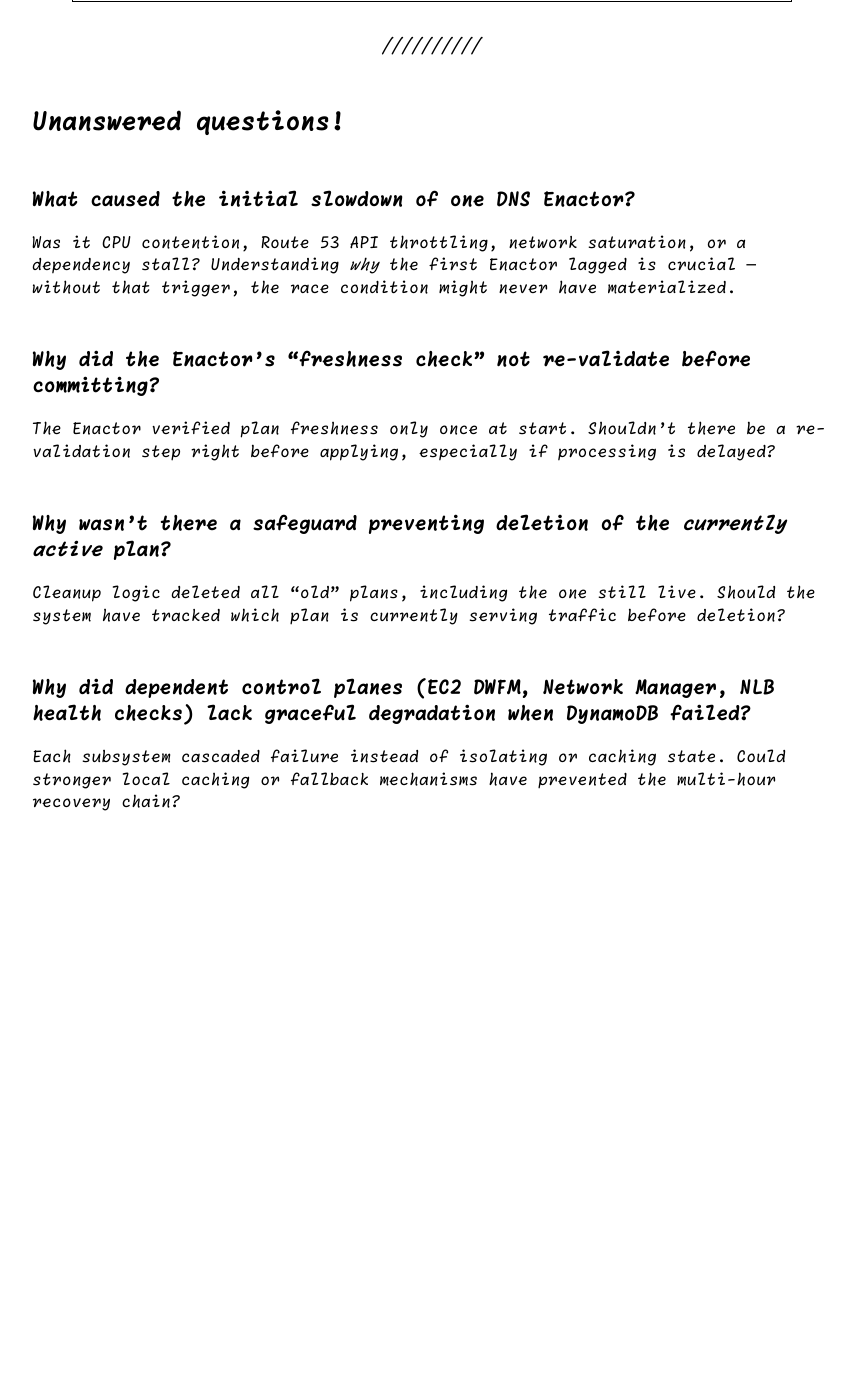
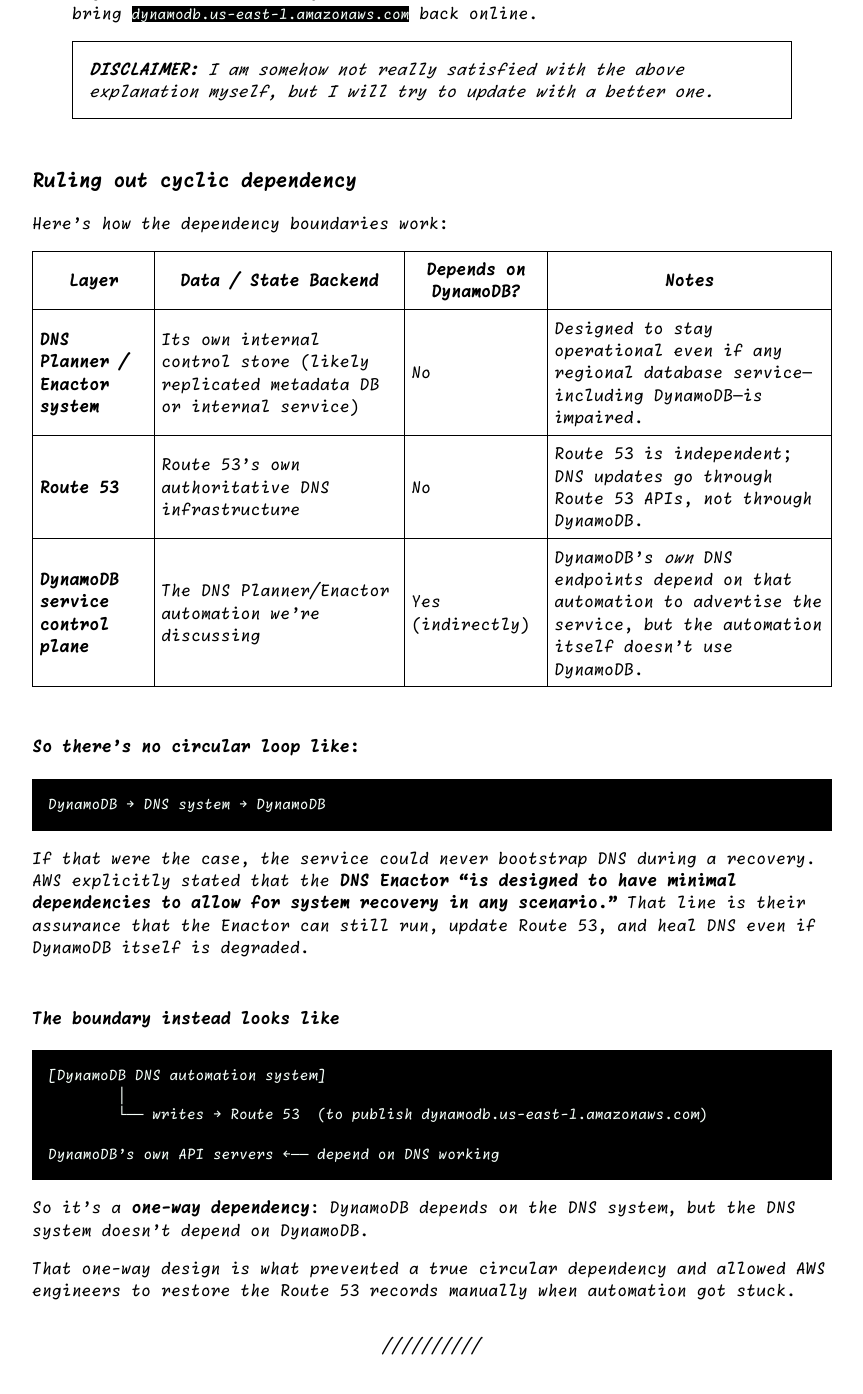
Before and after one commit to samof76/samof76.github.io, a Jekyll site: the page built from _posts/2025-10-25-aws-diwali-outage.md, in a window 1280 px wide and 1400 px high, scrolled down 8697 px. Shown: the top 1394 px of the window, without its empty margins (208-1071 px from the left). Built offline with Jekyll 4.4.1, drawn with Linux system fonts in a browser that asks for light colours; before the commit the page ends 9589 px from its top, so only the background shows below that; some of the changed text lies outside the part shown.

Commit message:
Update 2025-10-25-aws-diwali-outage.md

````diff
--- a/_posts/2025-10-25-aws-diwali-outage.md
+++ b/_posts/2025-10-25-aws-diwali-outage.md
@@ -3,6 +3,8 @@
 title: AWS's Diwali Damaka
 category: aws, outage, rca
 ---
+
+> **UPDATE:** Added some lingering questions at the end of this. May be there will be more added, but added those that are most pertinent to this issue.
 
 I suppose this was one of the worst outages in AWS history, and it had significant impact across many internet services, products and platforms. And sadly for many of us Indians it happened on a Diwali day, and we were barely trying to keep the lights on on this festival of lights. The [AWS's public RCA](https://aws.amazon.com/message/101925/) is dense, and in PDT, so these are my notes(accurate to the best of my knowledge), concise and the timeline is in IST.
 
@@ -269,6 +271,41 @@
 
 > **DISCLAIMER:** I am somehow not really satisfied with the above explanation myself, but I will try to update with a better one.
 
+### Ruling out cyclic dependency
+
+Here’s how the dependency boundaries work:
+
+| Layer                              | Data / State Backend                                                               | Depends on DynamoDB? | Notes                                                                                                                              |
+| ---------------------------------- | ---------------------------------------------------------------------------------- | -------------------- | ---------------------------------------------------------------------------------------------------------------------------------- |
+| **DNS Planner / Enactor system**   | Its own internal control store (likely replicated metadata DB or internal service) | No                 | Designed to stay operational even if any regional database service—including DynamoDB—is impaired.                                 |
+| **Route 53**                       | Route 53’s own authoritative DNS infrastructure                                    | No                 | Route 53 is independent; DNS updates go through Route 53 APIs, not through DynamoDB.                                               |
+| **DynamoDB service control plane** | The DNS Planner/Enactor automation we’re discussing                                | Yes (indirectly)   | DynamoDB’s *own* DNS endpoints depend on that automation to advertise the service, but the automation itself doesn’t use DynamoDB. |
+
+#### So there’s no circular loop like:
+
+```
+DynamoDB → DNS system → DynamoDB
+```
+
+If that were the case, the service could never bootstrap DNS during a recovery.
+AWS explicitly stated that the **DNS Enactor “is designed to have minimal dependencies to allow for system recovery in any scenario.”**
+That line is their assurance that the Enactor can still run, update Route 53, and heal DNS even if DynamoDB itself is degraded.
+
+#### The boundary instead looks like
+
+```
+[DynamoDB DNS automation system]
+        │
+        └── writes → Route 53  (to publish dynamodb.us-east-1.amazonaws.com)
+
+DynamoDB’s own API servers ←── depend on DNS working
+```
+
+So it’s a **one-way dependency**:
+DynamoDB depends on the DNS system, but the DNS system doesn’t depend on DynamoDB.
+
+That one-way design is what prevented a true circular dependency and allowed AWS engineers to restore the Route 53 records manually when automation got stuck.
+
 ---
 
 ## Unanswered questions!
````
